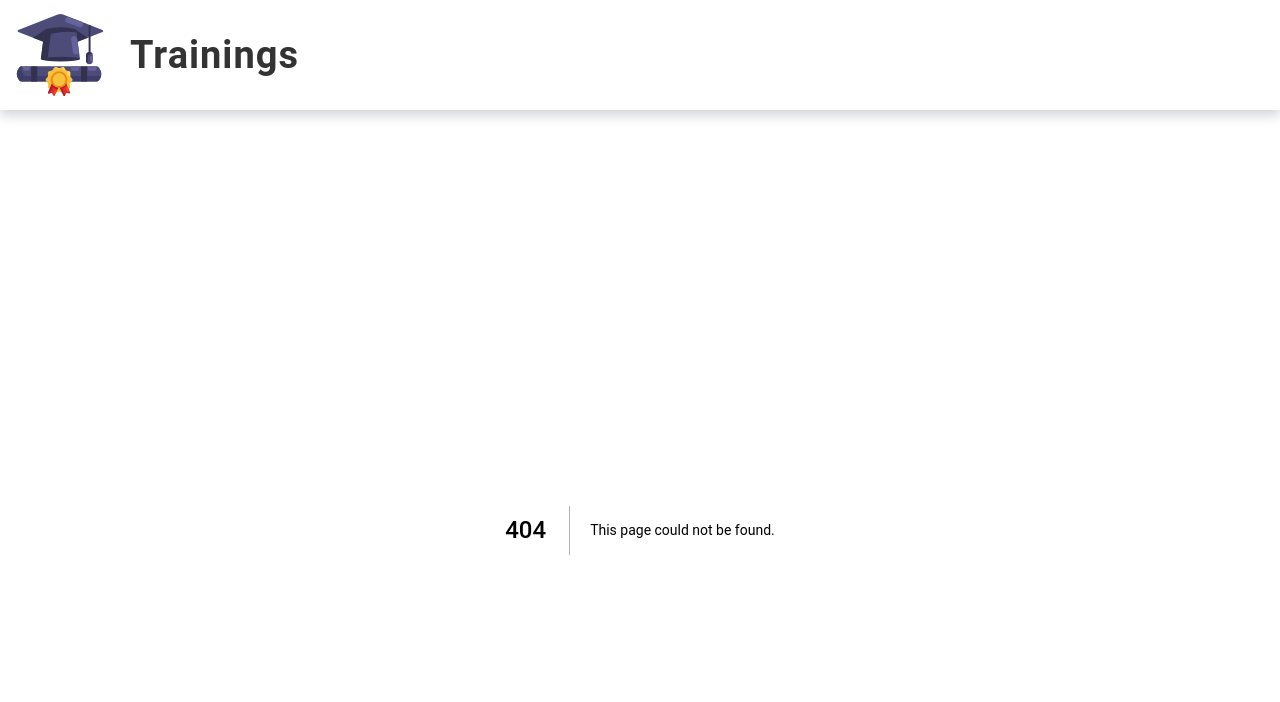
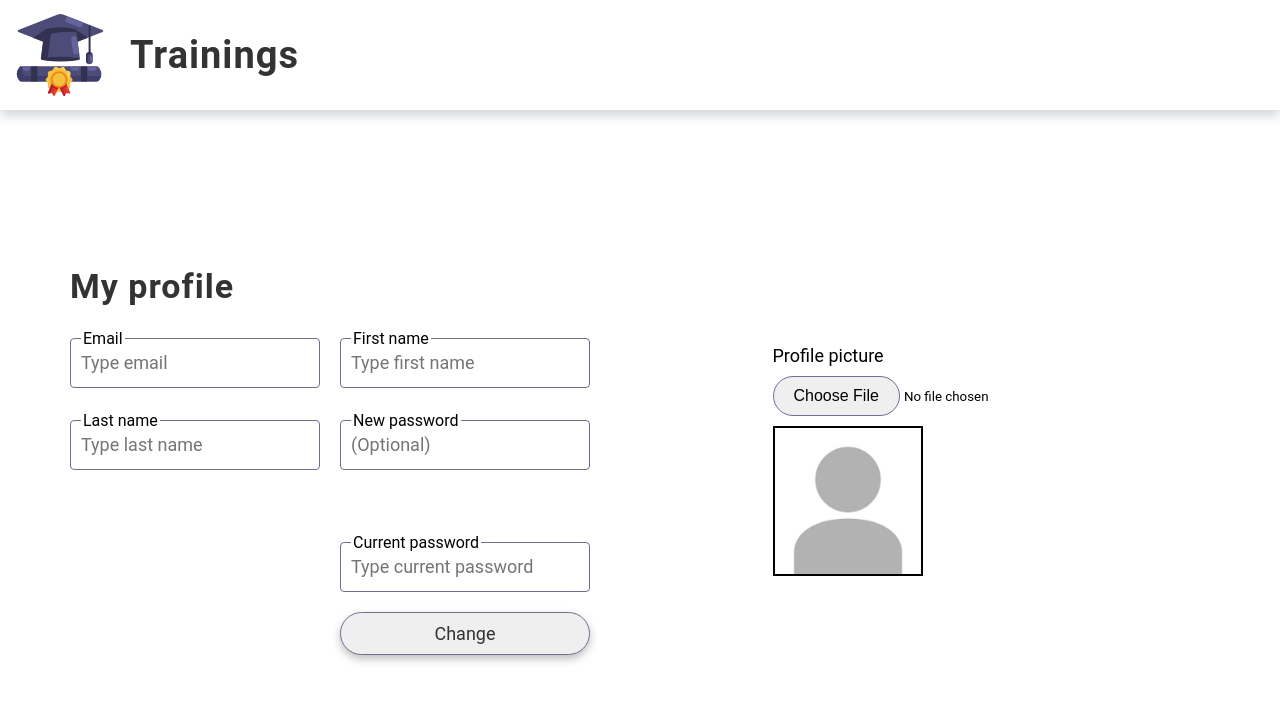
Before and after one commit to azizko1337/trainings-app, a Next.js app: page /profile in a window 1280 px wide. Before the commit this address had no page. Shown: the top 702 px of the page. Built offline with nearby package versions, Linux system fonts and the light colour scheme.

Commit message:
Created (my) profile page Handler errors on profile page form Created class to validate email name etc

```diff
--- a/src/components/Form/Feedback.ts
+++ b/src/components/Form/Feedback.ts
@@ -1,10 +1,6 @@
 import styled from "styled-components";
 
-type Props = {
-    error: boolean;
-}
-
-const Feedback = styled.span<Props>`
+const Feedback = styled.span`
     width:250px;
     padding: 5px;
     font-size: ${({theme}) => theme.size.S};
--- a/src/components/Form/ImageInput/ImageInput.tsx
+++ b/src/components/Form/ImageInput/ImageInput.tsx
@@ -18,7 +18,7 @@ function ImageInput(props: Props){
     return (
         <Container>
             <Label htmlFor={id}>{label}</Label>
-            <InputInput id={id} name={id} type="file" accept="image/*" onChange={changeHandler}/>
+            <InputInput id={id} name={id} type="file" accept="image/png, image/jpeg" onChange={changeHandler}/>
             <ImageContainer>
                 <Image src={selectedImage} alt="React" fill={true}/>
             </ImageContainer>
--- /dev/null
+++ b/src/pages/profile.tsx
@@ -0,0 +1,101 @@
+import { ChangeEvent, FormEvent, useEffect, useState } from "react";
+import FormWrapper from "@/components/Layout/Pages/register/FormWrapper";
+import LeftColumn from "@/components/Layout/Pages/register/LeftColumn";
+import RightColumn from "@/components/Layout/Pages/register/RightColumn";
+import Input from "@/components/Form/Input/Input";
+import Button from "@/components/Form/Button";
+import SubHeader from "@/components/Text/SubHeader";
+import Feedback from "@/components/Form/Feedback";
+import ImageInput from "@/components/Form/ImageInput/ImageInput";
+import Validate from "@/utils/Validate";
+
+function Profile(){
+    const [form, setForm] = useState({
+        email: "",
+        firstName: "",
+        lastName: "",
+        newPassword: "",
+        oldPassword: "",
+        profileImage: "/default-profile.jpg"
+    });
+
+    const [errors, setErrors] = useState({
+        email: "",
+        firstName: "",
+        lastName: "",
+        newPassword: "",
+        oldPassword: "",
+    });
+    useEffect(() => {
+        setErrors({
+            email: Validate.email(form.email, true),
+            firstName: Validate.firstName(form.firstName, true),
+            lastName: Validate.lastName(form.lastName, true),
+            newPassword: Validate.password(form.newPassword, true),
+            oldPassword: Validate.password(form.oldPassword, true),
+
+        })
+    }, [form, setErrors]);
+
+    const [feedback, setFeedback] = useState("");
+
+    function handleChange(e: ChangeEvent){
+        const target = e.target as HTMLInputElement;
+        const id = target.id;
+        const value = target.value;
+
+        if(id === "profileImage"){
+            if(target.files === null) return;
+
+            const file = target.files[0];
+            if(file === null) return;
+            const reader = new FileReader();
+            reader.onloadend = () => {
+                if(reader.result === null) return;
+                setForm({...form, profileImage: reader.result as string});
+            }
+            reader.readAsDataURL(file);
+
+            return;
+        }
+
+        setForm({
+            ...form,
+            [id]: value
+        });
+    }
+
+    function handleSubmit(e: FormEvent){
+        e.preventDefault();
+        setFeedback("Response from server");
+        // TODO
+    }
+
+    return (
+        <>
+            <FormWrapper onSubmit={handleSubmit}>
+                <LeftColumn>
+                    <SubHeader>My profile</SubHeader>
+                    <span></span>
+                    <Input id="email" type="text" label="Email" placeholder="Type email" value={form.email} changeHandler={handleChange} error={errors.email}/>
+                    <Input id="firstName" type="text" label="First name" placeholder="Type first name" value={form.firstName} changeHandler={handleChange} error={errors.firstName}/>
+                    <Input id="lastName" type="text" label="Last name" placeholder="Type last name" value={form.lastName} changeHandler={handleChange} error={errors.lastName}/>
+                    <Input id="newPassword" type="password" label="New password" placeholder="(Optional)" value={form.newPassword} changeHandler={handleChange} error={errors.newPassword}/>
+                    <span></span>
+                    <span></span>
+                    <div></div>
+                    <div></div>
+                    <div></div>
+                    <Input id="oldPassword" type="password" label="Current password" placeholder="Type current password" value={form.oldPassword} changeHandler={handleChange} error={errors.oldPassword}/>
+                    <Feedback>{feedback}</Feedback>
+                    <Button type="submit">Change</Button>
+                </LeftColumn>
+                <RightColumn>
+                    <ImageInput id="profileImage" label="Profile picture" selectedImage={form.profileImage} changeHandler={handleChange}/>
+                </RightColumn>
+            </FormWrapper>
+        </>
+    )
+}
+
+export default Profile;
--- /dev/null
+++ b/src/utils/Validate.ts
@@ -0,0 +1,61 @@
+class Validate{
+    static email(email: string, frontend: boolean): string{
+        if(frontend && email.length === 0) return "";
+        if(!/^\w+([\.-]?\w+)*@\w+([\.-]?\w+)*(\.\w{2,3})+$/.test(email)){
+            return "Email is invalid";
+        }else{
+            return "";
+        }
+    }
+
+    static firstName(firstName: string, frontend: boolean): string{
+        if(frontend && firstName.length === 0) return "";
+        if(firstName.length < 2){
+            return "First name must be at least 2 characters";
+        }
+        else if(firstName.length > 20){
+            return "First name must be less than 21 characters";
+        }
+        else{
+            return "";
+        }
+    }
+
+    static lastName(lastName: string, frontend: boolean): string{
+        if(frontend && lastName.length === 0) return "";
+        if(lastName.length < 2){
+            return "Last name must be at least 2 characters";
+        }
+        else if(lastName.length > 36){
+            return "Last name must be less than 37 characters";
+        }
+        else{
+            return "";
+        }
+    }
+
+    static password(password: string, frontend: boolean): string{
+        if(frontend && password.length === 0) return "";
+        if(password.length < 8){
+            return "Password must be at least 8 characters";
+        }
+        else if(password.length > 64){
+            return "Password must be less than 65 characters";
+        }
+        else{
+            return "";
+        }
+    }
+
+    static comparePasswords(password: string, confirmPassword: string, frontend: boolean): string{
+
+        if(password !== confirmPassword){
+            return "Passwords do not match";
+        }
+        else{
+            return "";
+        }
+    }
+}
+
+export default Validate;
```
